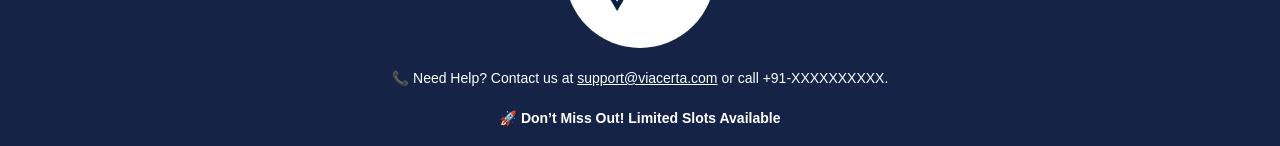
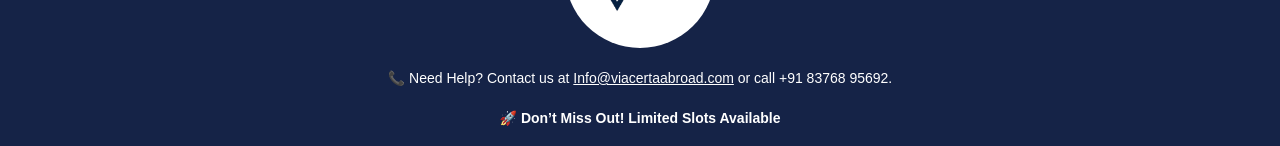
Before and after one commit to sanketkedare/viacertaabroad_main, a Next.js app: page /scholarship/mbbs in a window 1280 px wide. Shown: the part 6130-6276 px from the top of the page. Built offline with nearby package versions, Linux system fonts and the light colour scheme.

Commit message:
contact support updated

```diff
--- a/src/components/LaunchEvent/MBBS/Footer.jsx
+++ b/src/components/LaunchEvent/MBBS/Footer.jsx
@@ -8,7 +8,7 @@ const Footer = () => {
       <div className="flex flex-col items-center justify-center gap-5 w-10/12 m-auto">
         <Image src="/viaCerta-logo.png" alt="ViaCerta Logo" width={150} height={50} className="bg-white rounded-full" />
         <div className="text-center ">
-          📞 Need Help? Contact us at <a href="mailto:support@viacerta.com" className="underline">support@viacerta.com</a> or call +91-XXXXXXXXXX.
+          📞 Need Help? Contact us at <a href="mailto:support@viacerta.com" className="underline">Info@viacertaabroad.com</a> or call +91 83768 95692.
         </div>
         <div className="text-center font-bold">
           🚀 Don’t Miss Out! Limited Slots Available
```
Also changed, not shown: 1 other file (tests, documents, lock files or other folders).
